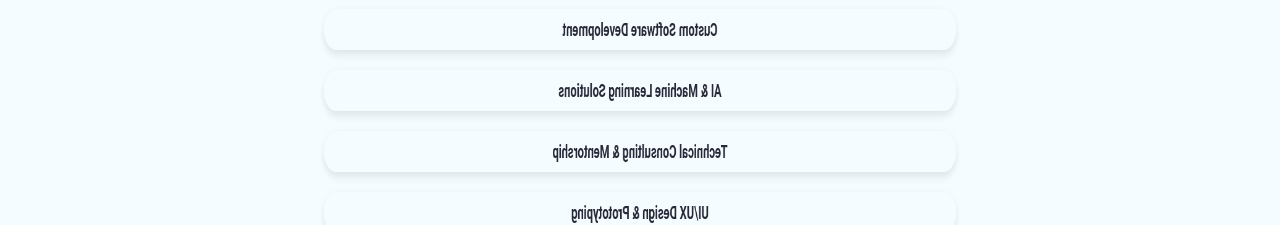
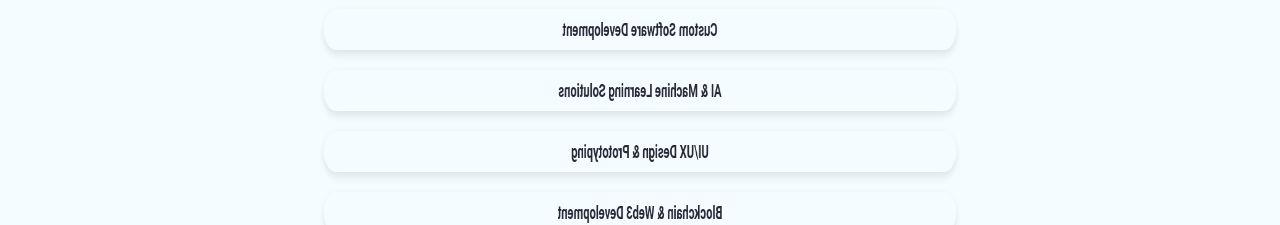
Before and after one commit to ANNGLORIOUS/my-portfolio, a React (Create React App) app: page / in a window 1280 px wide. Shown: the part 1660-1885 px from the top of the page. Built offline with nearby package versions, Linux system fonts and the light colour scheme.

Commit message:
updated the skills section

```diff
--- a/src/components/Skills.js
+++ b/src/components/Skills.js
@@ -44,7 +44,6 @@ const services = [
   { name: "SaaS Development", description: "Developing cloud-based Software as a Service (SaaS) applications with subscription models." },
   { name: "Custom Software Development", description: "Creating tailor-made software solutions for businesses to improve efficiency and productivity." },
   { name: "AI & Machine Learning Solutions", description: "Implementing AI-powered tools, chatbots, and predictive analytics for data-driven decision-making." },
-  { name: "Technical Consulting & Mentorship", description: "Providing guidance on software architecture, code optimization, and career growth." },
   { name: "UI/UX Design & Prototyping", description: "Designing intuitive and visually appealing interfaces using Figma and Adobe XD." },
   { name: "Blockchain & Web3 Development", description: "Developing smart contracts, decentralized applications (DApps), and NFT marketplaces." },
 ];
```
